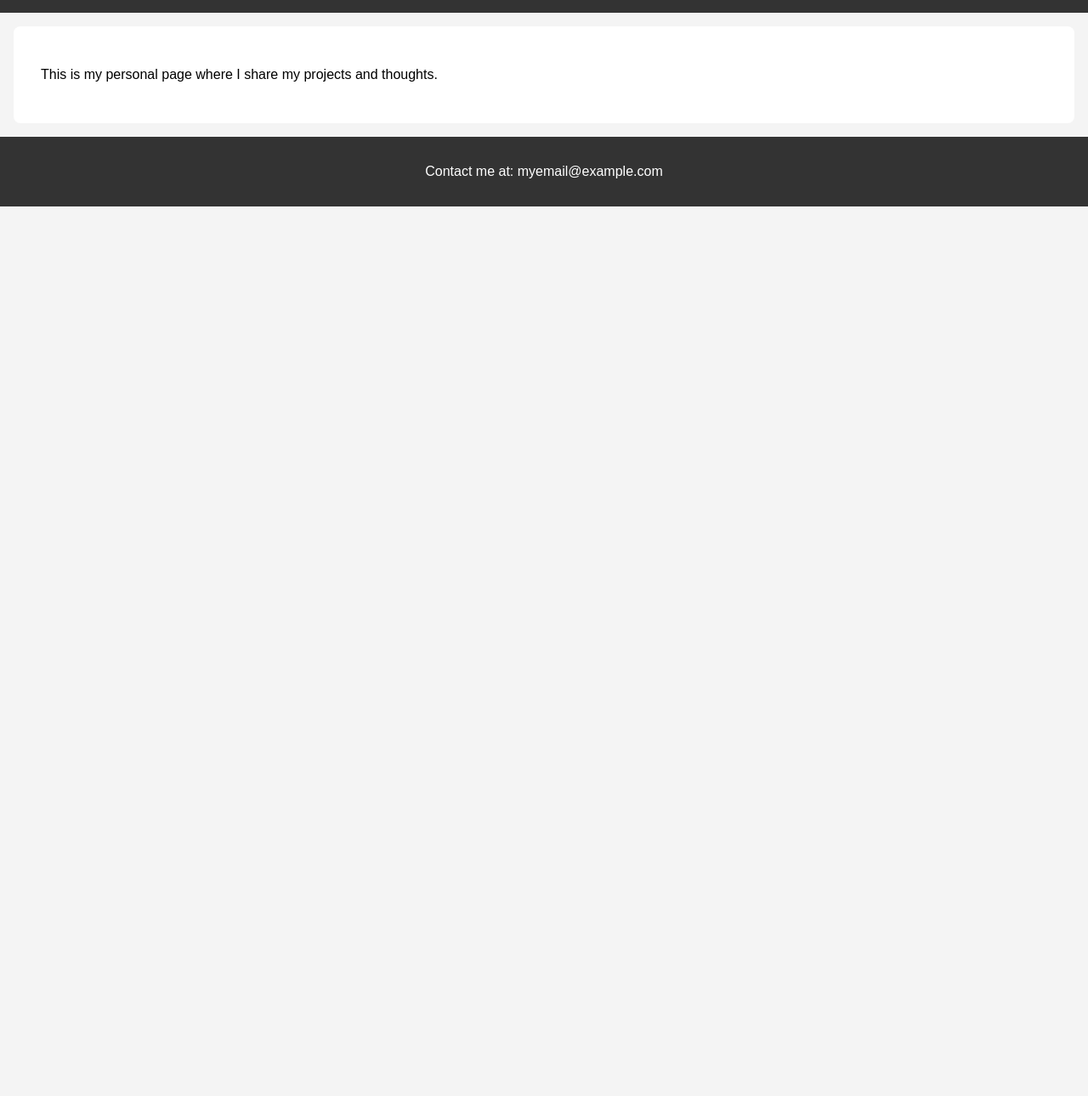
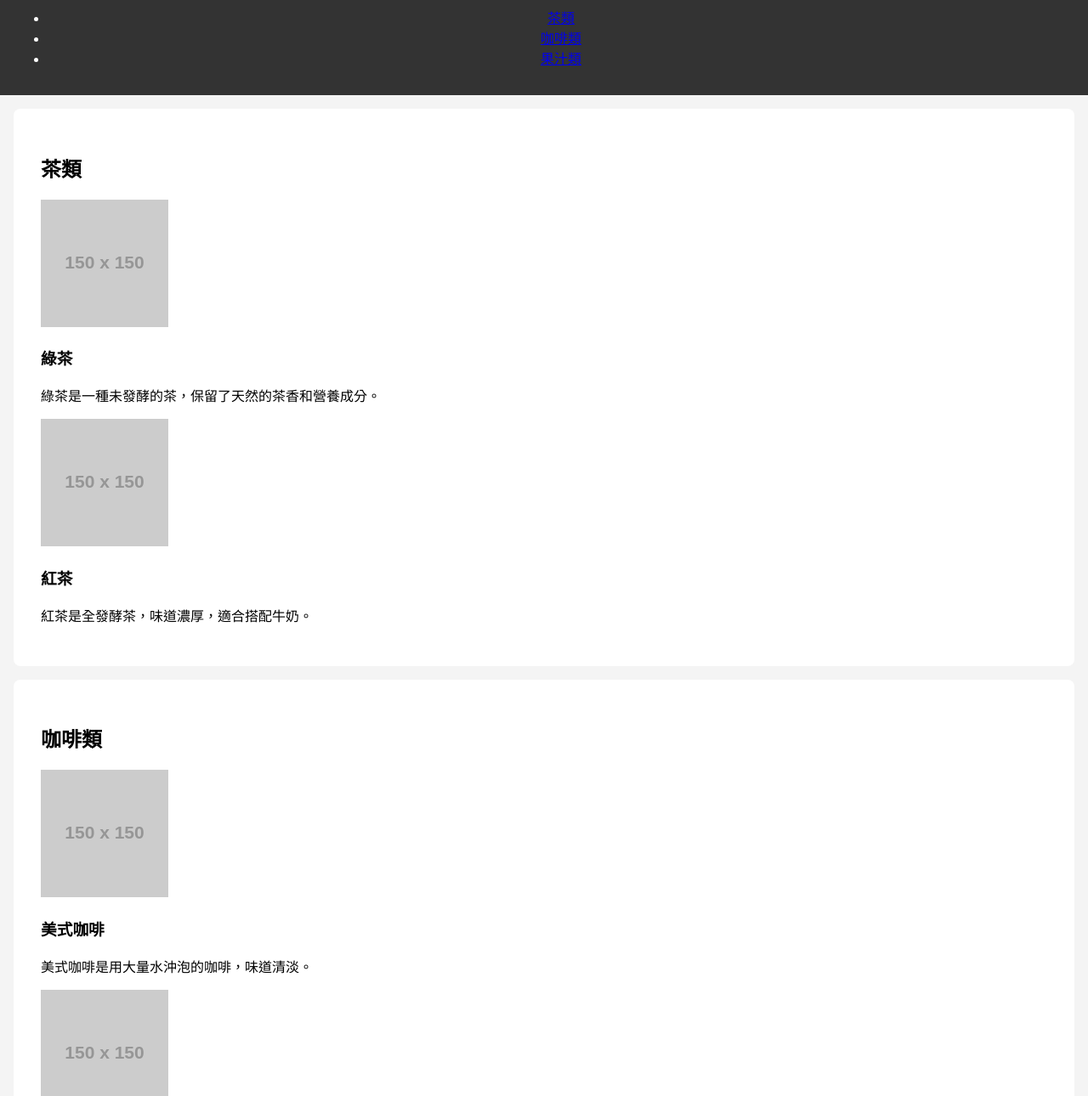
Before and after one commit to 412570120/412579120.github.io, a plain HTML site: page index.html in a window 1280 px wide. Shown: the part 97-1387 px from the top of the page at 85% size. Before the commit the page ends 800 px from the top, so only its background shows below. Drawn offline with Linux system fonts and the light colour scheme; placeholder pictures from the web are drawn by us.

Commit message:
Update index.html

```diff
--- a/index.html
+++ b/index.html
@@ -1,20 +1,69 @@
 <!DOCTYPE html>
-   <html lang="en">
+<html lang="zh-Hant">
 <head>
     <meta charset="UTF-8">
     <meta name="viewport" content="width=device-width, initial-scale=1.0">
-       <title>Personal Page</title>
+    <title>飲品介紹網站</title>
     <link rel="stylesheet" href="styles.css">
 </head>
 <body>
     <header>
-           <h1>Welcome to My Personal Page</h1>
+        <h1>飲品介紹</h1>
+        <nav>
+            <ul>
+                <li><a href="#tea">茶類</a></li>
+                <li><a href="#coffee">咖啡類</a></li>
+                <li><a href="#juice">果汁類</a></li>
+            </ul>
+        </nav>
     </header>
-       <section>
-           <p>This is my personal page where I share my projects and thoughts.</p>
+
+    <main>
+        <section id="tea" class="drink-category">
+            <h2>茶類</h2>
+            <div class="drink-card">
+                <img src="https://via.placeholder.com/150" alt="綠茶">
+                <h3>綠茶</h3>
+                <p>綠茶是一種未發酵的茶，保留了天然的茶香和營養成分。</p>
+            </div>
+            <div class="drink-card">
+                <img src="https://via.placeholder.com/150" alt="紅茶">
+                <h3>紅茶</h3>
+                <p>紅茶是全發酵茶，味道濃厚，適合搭配牛奶。</p>
+            </div>
         </section>
+
+        <section id="coffee" class="drink-category">
+            <h2>咖啡類</h2>
+            <div class="drink-card">
+                <img src="https://via.placeholder.com/150" alt="美式咖啡">
+                <h3>美式咖啡</h3>
+                <p>美式咖啡是用大量水沖泡的咖啡，味道清淡。</p>
+            </div>
+            <div class="drink-card">
+                <img src="https://via.placeholder.com/150" alt="拿鐵">
+                <h3>拿鐵</h3>
+                <p>拿鐵是由濃縮咖啡和蒸汽牛奶混合而成，口感順滑。</p>
+            </div>
+        </section>
+
+        <section id="juice" class="drink-category">
+            <h2>果汁類</h2>
+            <div class="drink-card">
+                <img src="https://via.placeholder.com/150" alt="橙汁">
+                <h3>橙汁</h3>
+                <p>橙汁是用新鮮橙子榨成的，富含維他命C。</p>
+            </div>
+            <div class="drink-card">
+                <img src="https://via.placeholder.com/150" alt="蘋果汁">
+                <h3>蘋果汁</h3>
+                <p>蘋果汁口感清甜，適合各個年齡層。</p>
+            </div>
+        </section>
+    </main>
+
     <footer>
-           <p>Contact me at: myemail@example.com</p>
+        <p>© 2024 飲品介紹網站. 版權所有.</p>
     </footer>
 </body>
 </html>
```
Lines whose indentation alone changed are shown as unchanged.
